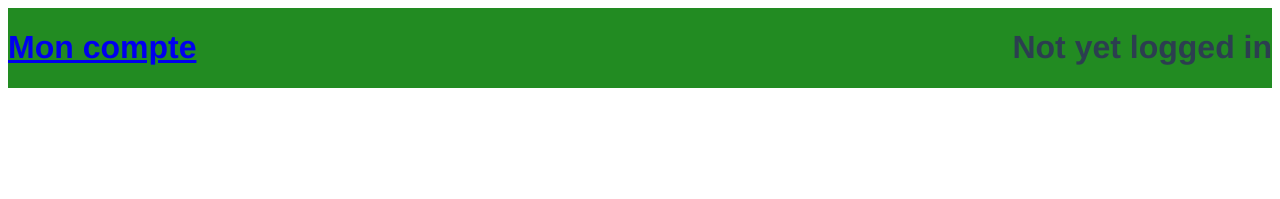
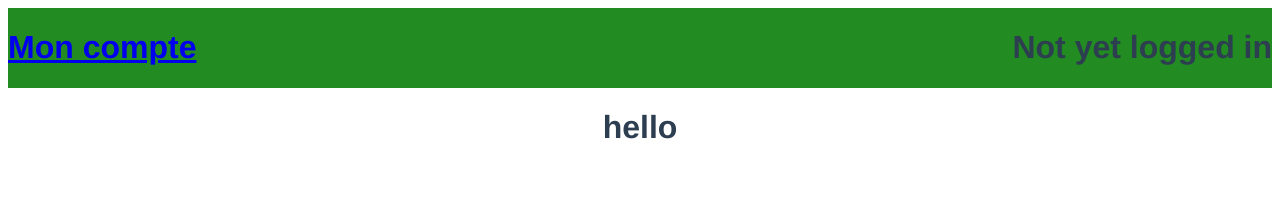
Before and after one commit to Joel-alt/Tutorial3, a Vue app: page / in a window 1280 px wide. Shown: the top 199 px of the page. Built offline with nearby package versions, Linux system fonts and the light colour scheme.

Commit message:
Ex 6: create BaseLayout that uses slot API

```diff
--- a/src/App.vue
+++ b/src/App.vue
@@ -1,23 +1,21 @@
 <!-- template of file src/App.vue -->
 <template>
   <div class="page">
-    <BaseHeader />
+    <BasicLayout>
     <HomePage />
-    <BaseFooter />
+    </BasicLayout>
   </div>
 </template>
 
 
 <script>
-import BaseHeader from "@/components/BaseHeader";
 import HomePage from "@/components/HomePage.vue";
-import BaseFooter from "@/components/BaseFooter";
+import BasicLayout from "@/components/BasicLayout";
 export default {
   name: 'App',
   components: {
-    BaseHeader,
-    HomePage,
-    BaseFooter
+    BasicLayout,
+    HomePage
   }
 }
 </script>
--- /dev/null
+++ b/src/components/BasicLayout.vue
@@ -0,0 +1,18 @@
+<template>
+  <base-header/>
+  <slot></slot>
+  <base-footer/>
+</template>
+
+<script>
+import BaseFooter from "@/components/BaseFooter";
+import BaseHeader from "@/components/BaseHeader";
+export default {
+  name: 'BasicLayout',
+  components: {BaseHeader, BaseFooter}
+}
+</script>
+
+<style>
+
+</style>
--- a/src/components/HomePage.vue
+++ b/src/components/HomePage.vue
@@ -1,5 +1,7 @@
 <template>
-  <div class="body"></div>
+  <div class="body">
+    <h1>hello</h1>
+  </div>
 </template>
 
 <script>
```
